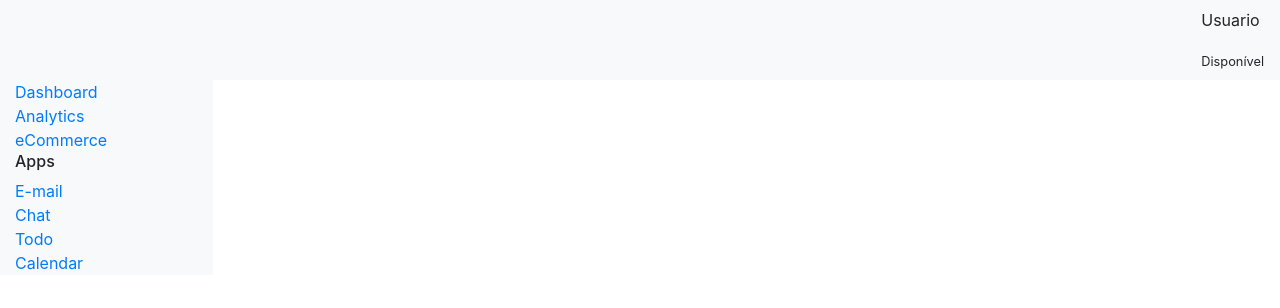
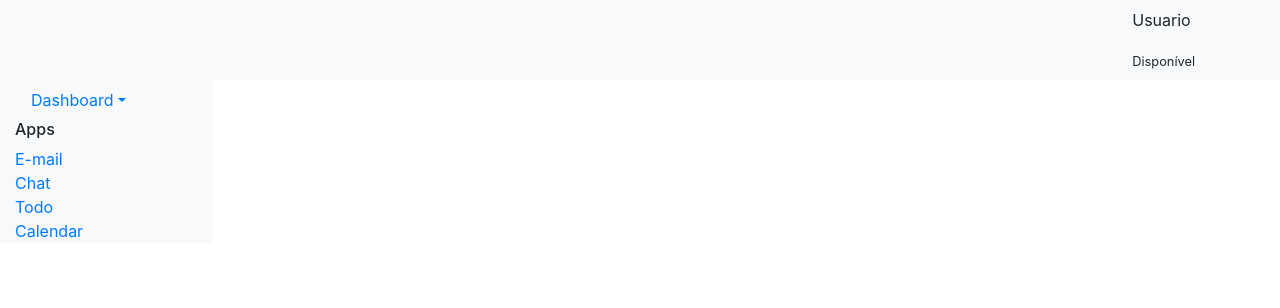
Before and after one commit to TecJP/Atividades, a plain HTML site: page _Side_Navbar/index.html in a window 1280 px wide. Drawn offline with nearby package versions, Linux system fonts and the light colour scheme.

Commit message:
Adicionado o collapse na sidebar

```diff
--- a/_Side_Navbar/index.html
+++ b/_Side_Navbar/index.html
@@ -13,7 +13,7 @@
 </head>
 <body>
     <nav class="navbar navbar-expand-lg navbar-light bg-light">
-        <div class="collapse navbar-collapse justify-content-end">
+        <div class="collapse navbar-collapse justify-content-end container">
             <ul class="navbar-nav">
                 <li class="nav-item">
                 </li>
@@ -39,14 +39,32 @@
             <nav class="col-md-2 d-none d-md-block bg-light sidebar">
                 <div class="sidebar-sticky">
                     <ul class="nav flex-column">
-                        <li><a href="#">Dashboard</a></li>
-                        <li><a href="#">Analytics</a></li>
-                        <li><a href="#">eCommerce</a></li>
+                        <li class="nav-item dropdown">
+                            <a class="nav-link dropdown-toggle"  data-toggle="collapse" href="#collapseExample" role="button" aria-expanded="false" aria-controls="collapseExample">Dashboard</a>
+                            <div class="collapse" id="collapseExample">
+                                    <ul>
+                                        <li>
+                                            <a class="nav-item" href="#">Analytics</a>
+                                        </li>
+                                        <li>
+                                            <a class="nav-item" href="#">eCommerce</a>
+                                        </li>
+                                    </ul>
+                                </div>
+                        </li>
                         <h6><span>Apps</span></h6>
-                        <li><a href="#">E-mail</a></li>
-                        <li><a href="#">Chat</a></li>
-                        <li><a href="#">Todo</a></li>
-                        <li><a href="#">Calendar</a></li>
+                        <li class="nav-item">
+                            <a href="#">E-mail</a>
+                        </li>
+                        <li class="nav-item">
+                            <a href="#">Chat</a>
+                        </li>
+                        <li class="nav-item">
+                            <a href="#">Todo</a>
+                        </li>
+                        <li class="nav-item">
+                            <a href="#">Calendar</a>
+                        </li>
                     </ul>
                 </div>
             </nav>
```
